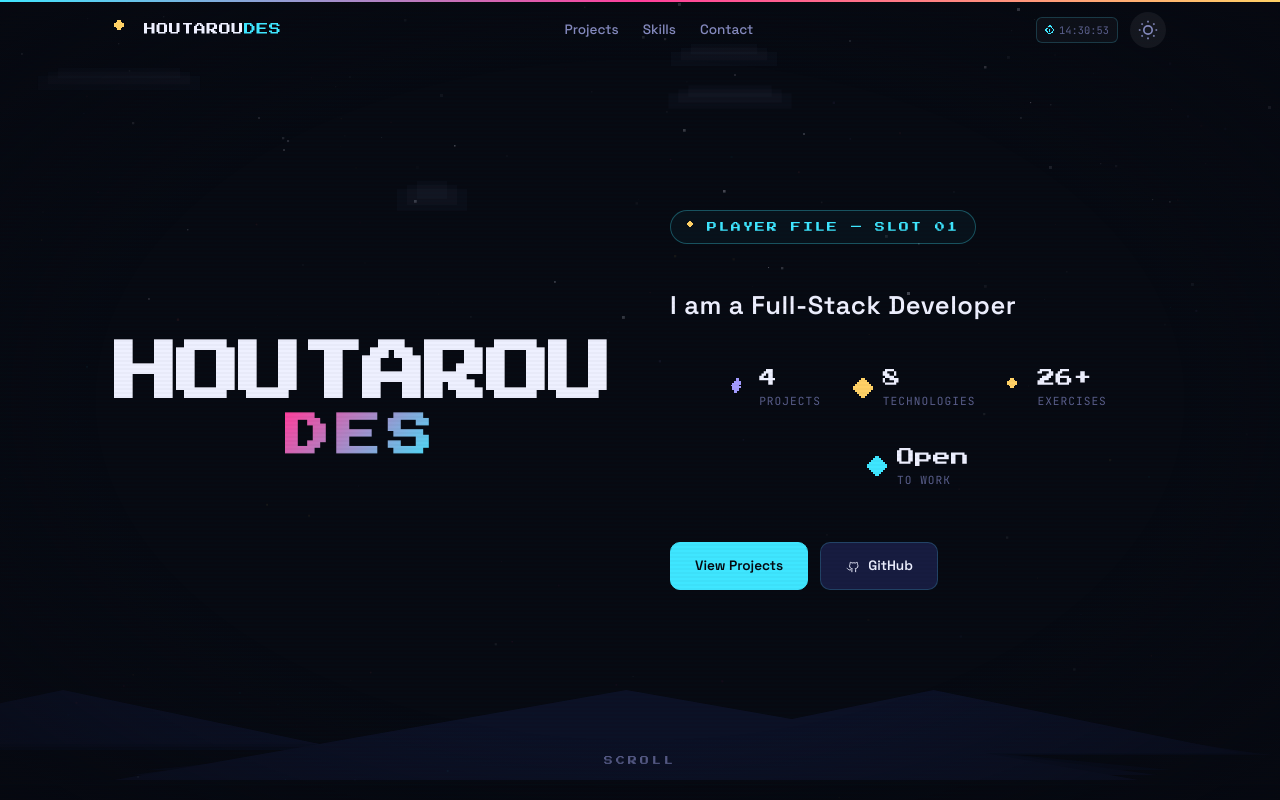
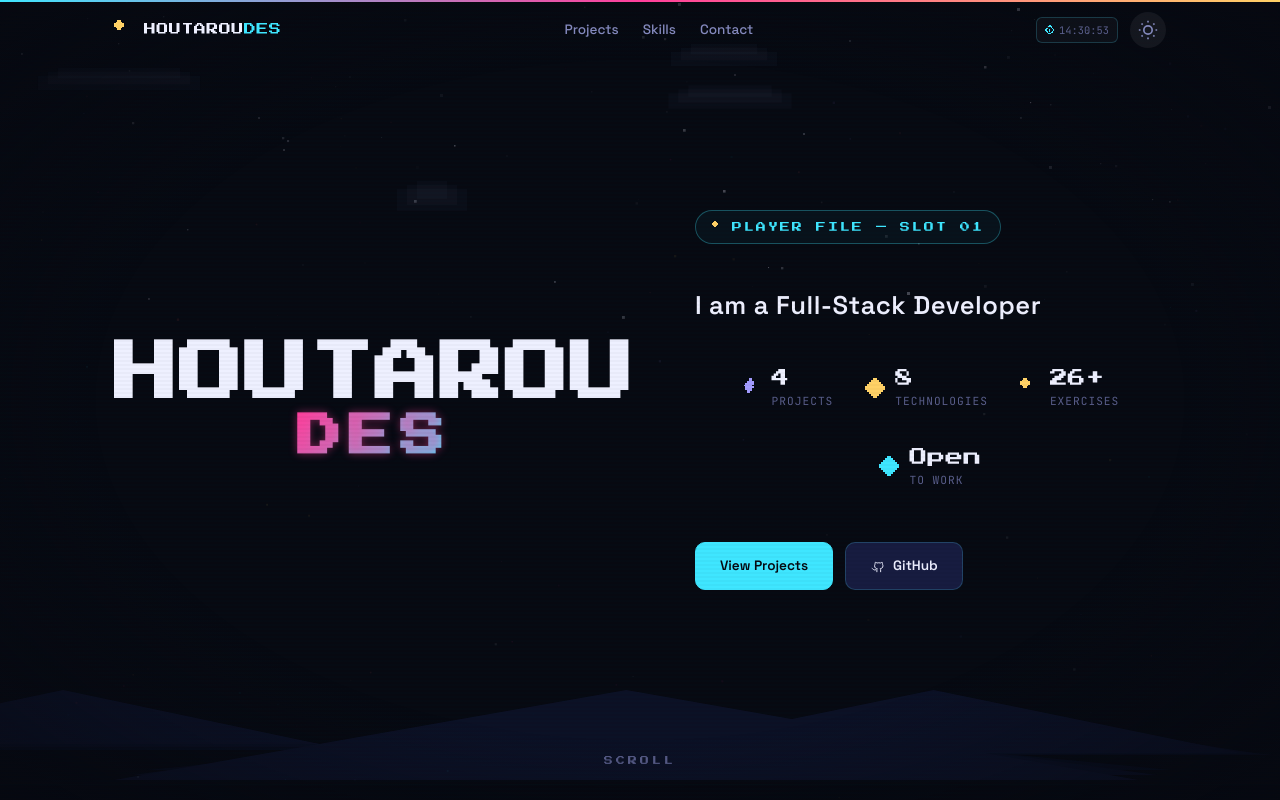
Before and after one commit to houtaroudes/houtaroudes-portfolio, a React (Vite) app: page / in a window 1280 px wide. Shown: the top 800 px of the page. Built offline with nearby package versions, Linux system fonts and the light colour scheme.

Commit message:
subtle hero-left animation: letter-spacing pulse + DES glow

```diff
--- a/src/App.jsx
+++ b/src/App.jsx
@@ -566,8 +566,25 @@ export default function Portfolio() {
               style={{ opacity: showContent ? 1 : 0 }}
             >
               <h1 className="hero-name hero-name-stacked">
-                <span>HOUTAROU</span>
-                <span className="gradient-accent">DES</span>
+                <motion.span
+                  animate={{ letterSpacing: ['0px', '2px', '0px'] }}
+                  transition={{ duration: 3, repeat: Infinity, ease: 'easeInOut', delay: 1 }}
+                >
+                  HOUTAROU
+                </motion.span>
+                <motion.span
+                  className="gradient-accent"
+                  animate={{
+                    textShadow: [
+                      '0 0 8px rgba(255,63,156,0.4)',
+                      '0 0 20px rgba(255,63,156,0.8)',
+                      '0 0 8px rgba(255,63,156,0.4)',
+                    ],
+                  }}
+                  transition={{ duration: 2, repeat: Infinity, ease: 'easeInOut' }}
+                >
+                  DES
+                </motion.span>
               </h1>
             </motion.div>
 
```
